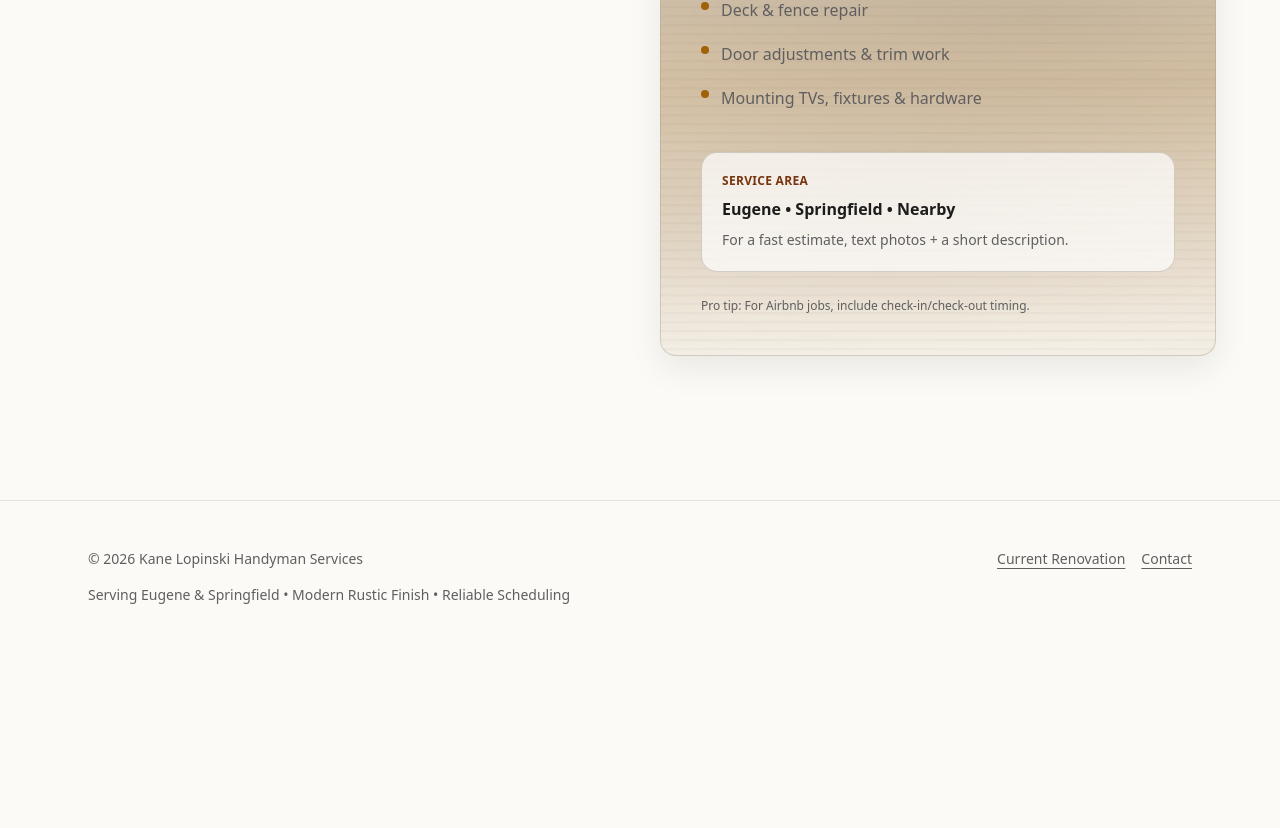
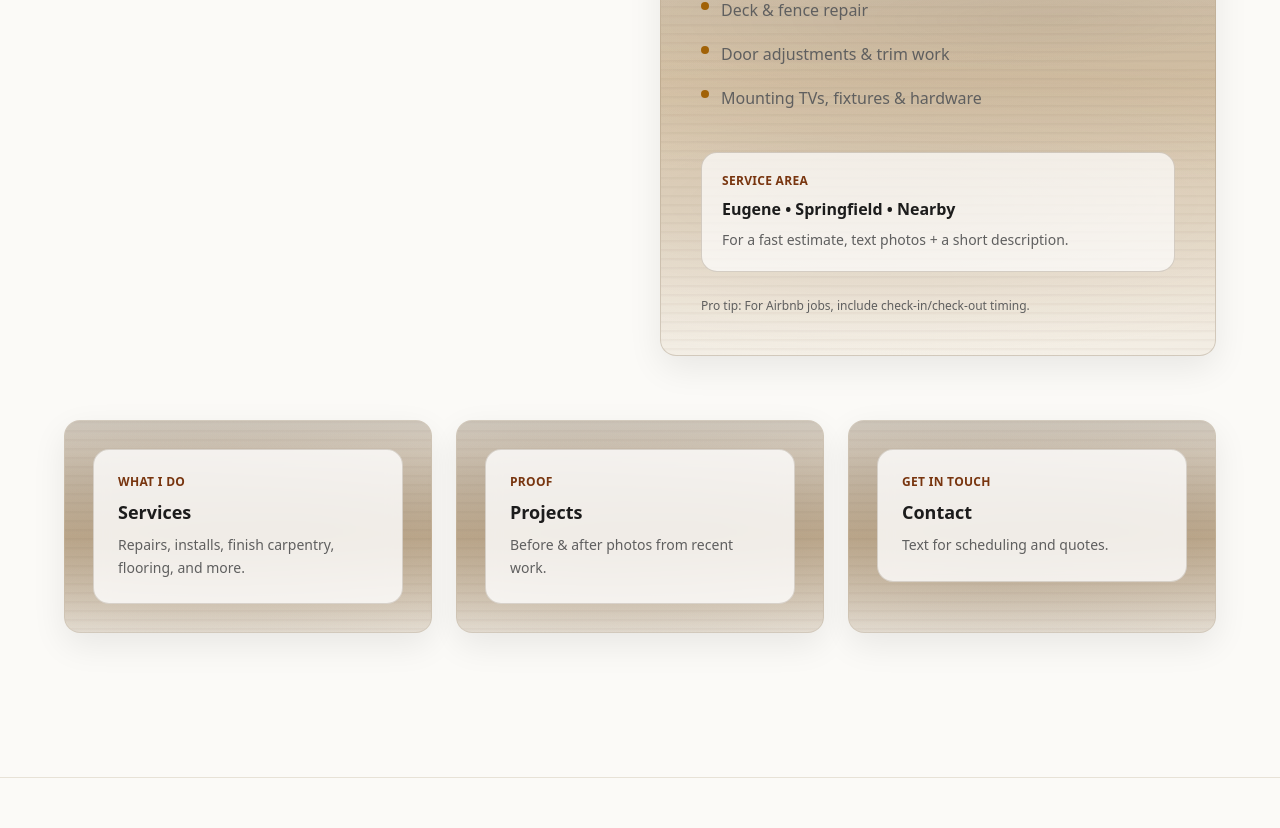
Before and after one commit to 33hongo33/handyman-site, a Next.js app: page / in a window 1280 px wide. Shown: the part 1038-1866 px from the top of the page. Before the commit the page ends 1691 px from the top, so only its background shows below. Built offline with nearby package versions, Linux system fonts and the light colour scheme.

Commit message:
returned to previous version

```diff
--- a/app/page.tsx
+++ b/app/page.tsx
@@ -34,7 +34,7 @@ export default function Home() {
               </h1>
             </div>
 
-            {/* Paragraph */}
+            {/* Description */}
             <div className="mt-6 max-w-xl rounded-2xl bg-white/80 backdrop-blur-sm px-6 py-4 border border-[rgba(87,63,37,0.18)] shadow-sm">
               <p className="text-[15px] sm:text-base leading-7 text-[var(--muted)]">
                 Kane Lopinski Handyman Services helps homeowners and Airbnb hosts
@@ -45,18 +45,16 @@ export default function Home() {
 
             {/* CTA Buttons */}
             <div className="mt-9 flex flex-wrap gap-4">
-              {/* Text for Quote */}
               <a
                 href="sms:5419818246"
-                className="px-6 py-3 rounded-xl bg-[#f5d06f] border-2 border-[#3b2a18] text-[#3b2a18] font-bold shadow-sm hover:brightness-95 transition"
+                className="btn-outline"
               >
                 Text for a Quote
               </a>
 
-              {/* View Projects */}
               <a
                 href="/projects"
-                className="px-6 py-3 rounded-xl bg-[#f5d06f] border-2 border-[#3b2a18] text-[#3b2a18] font-bold shadow-sm hover:brightness-95 transition"
+                className="px-6 py-3 rounded-xl border-2 border-[#3b2a18] text-[#3b2a18] font-semibold hover:bg-[#3b2a18] hover:text-white transition"
               >
                 View Projects
               </a>
@@ -92,7 +90,7 @@ export default function Home() {
 
           {/* RIGHT — Image + Popular Requests */}
           <div className="grid gap-10">
-            {/* Image */}
+            {/* Image Panel */}
             <div className="wood-panel p-6">
               <div className="rounded-2xl bg-white/80 backdrop-blur-sm border border-[rgba(87,63,37,0.18)] p-4 shadow-sm">
                 <div className="text-xs font-semibold tracking-wide uppercase text-[var(--accent-dark)]">
@@ -125,8 +123,7 @@ export default function Home() {
               </h2>
 
               <p className="mt-3 text-sm sm:text-base leading-7 text-[var(--muted)]">
-                Common projects I handle across Eugene & Springfield — great for
-                homeowners and rentals.
+                Common projects I handle across Eugene & Springfield — great for homeowners and rentals.
               </p>
 
               <ul className="mt-7 space-y-4">
@@ -158,6 +155,51 @@ export default function Home() {
             </div>
           </div>
         </div>
+
+        {/* Bottom Navigation Cards */}
+        <div className="mt-16 grid gap-6 md:grid-cols-3">
+          <a href="/services" className="wood-panel p-7 hover:shadow-md transition">
+            <div className="rounded-2xl bg-white/80 backdrop-blur-sm border border-[rgba(87,63,37,0.18)] p-6">
+              <div className="text-xs font-semibold tracking-wide uppercase text-[var(--accent-dark)]">
+                What I Do
+              </div>
+              <h3 className="mt-2 text-lg font-semibold text-[var(--text)]">
+                Services
+              </h3>
+              <p className="mt-2 text-sm leading-6 text-[var(--muted)]">
+                Repairs, installs, finish carpentry, flooring, and more.
+              </p>
+            </div>
+          </a>
+
+          <a href="/projects" className="wood-panel p-7 hover:shadow-md transition">
+            <div className="rounded-2xl bg-white/80 backdrop-blur-sm border border-[rgba(87,63,37,0.18)] p-6">
+              <div className="text-xs font-semibold tracking-wide uppercase text-[var(--accent-dark)]">
+                Proof
+              </div>
+              <h3 className="mt-2 text-lg font-semibold text-[var(--text)]">
+                Projects
+              </h3>
+              <p className="mt-2 text-sm leading-6 text-[var(--muted)]">
+                Before & after photos from recent work.
+              </p>
+            </div>
+          </a>
+
+          <a href="/contact" className="wood-panel p-7 hover:shadow-md transition">
+            <div className="rounded-2xl bg-white/80 backdrop-blur-sm border border-[rgba(87,63,37,0.18)] p-6">
+              <div className="text-xs font-semibold tracking-wide uppercase text-[var(--accent-dark)]">
+                Get in Touch
+              </div>
+              <h3 className="mt-2 text-lg font-semibold text-[var(--text)]">
+                Contact
+              </h3>
+              <p className="mt-2 text-sm leading-6 text-[var(--muted)]">
+                Text for scheduling and quotes.
+              </p>
+            </div>
+          </a>
+        </div>
       </div>
     </main>
   );
```
